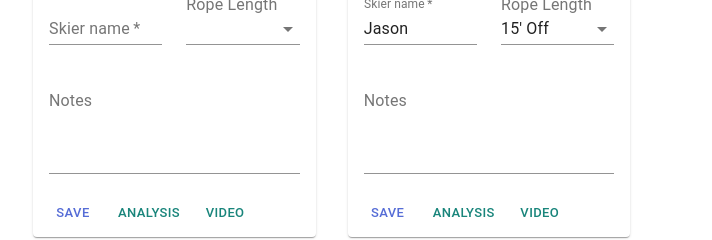
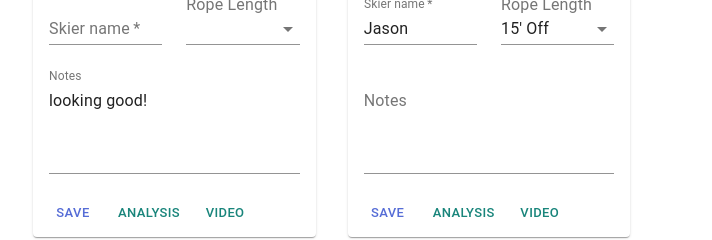
Before and after one commit to delormej/slalom-web, a React (Create React App) app: page / in a window 1280 px wide. Shown: the part 1159-1399 px from the top of the page, without its empty margins (151-863 px from the left). Built offline with nearby package versions, Linux system fonts and the light colour scheme.

Commit message:
Fixed notes field, wasn't accepting input.

```diff
--- a/src/Video.js
+++ b/src/Video.js
@@ -231,6 +231,7 @@ class Video extends React.Component {
                   <Grid item xs={24} sm={12}>
                       <TextField
                           id="notes"
+                          name="notes"
                           label="Notes"
                           fullWidth
                           multiline
```
Also changed, not shown: src/App.js (+1 -1 lines).
